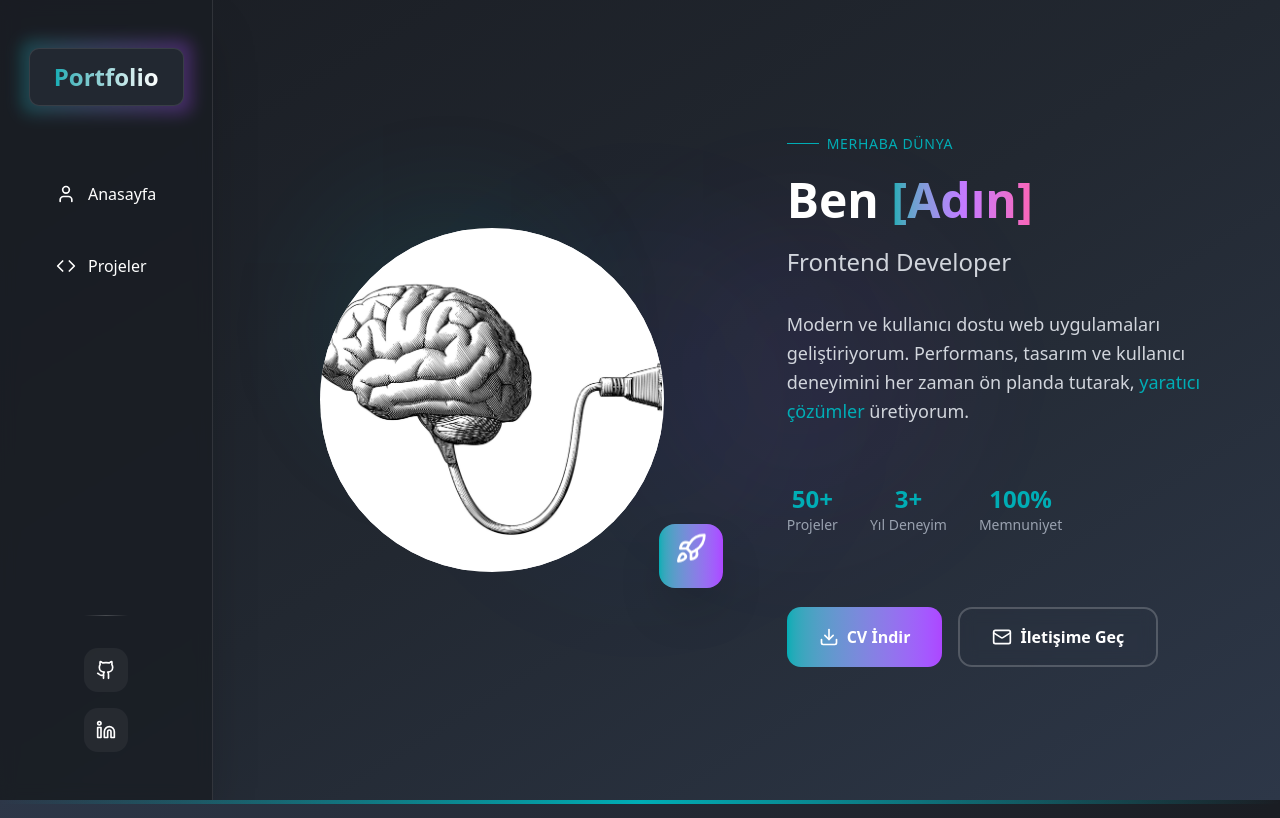
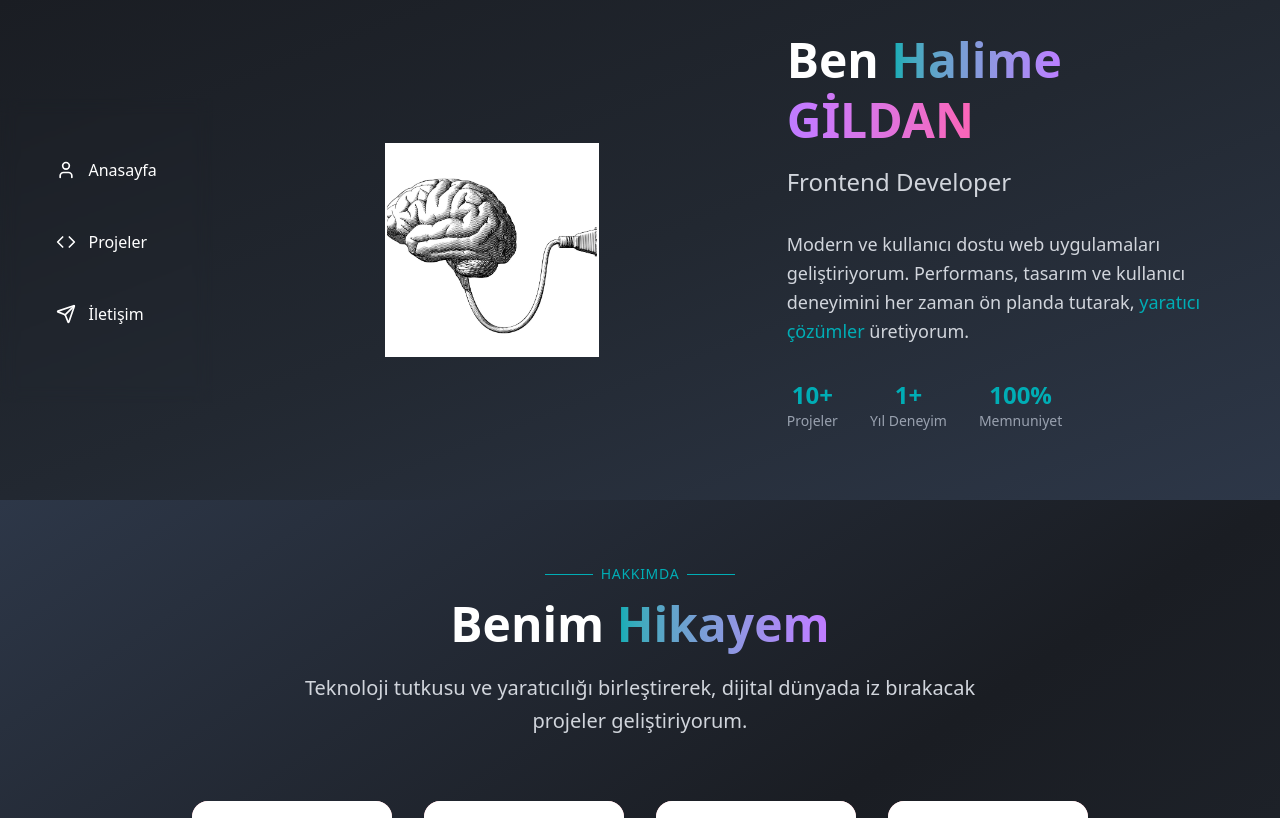
Before and after one commit to halimegldn/portfolio, a Next.js app: page / in a window 1280 px wide. Shown: the top 818 px of the page. Built offline with nearby package versions, Linux system fonts and the light colour scheme.

Commit message:
Tasarım değiştirildi.

```diff
--- a/app/page.tsx
+++ b/app/page.tsx
@@ -1,8 +1,6 @@
-import Image from "next/image"
-import Link from "next/link"
-import { Github, Linkedin, Mail, Download, Code, User, Rocket } from "lucide-react"
+import { Footer } from "@/features/applications/components/footer"
+import { Navbar } from "@/features/applications/components/navbar"
 import { AppCard } from "@/features/applications/components/app-card"
-import { Navbar } from "@/features/applications/components/navbar"
 
 export default function Home() {
 
@@ -11,8 +9,7 @@ export default function Home() {
       {/* Navbar */}
       <Navbar />
       {/* Projeler */}
-      <section id="projects" className="min-h-screen bg-gradient-to-br from-[#2d3748] via-[#1a1d23] to-[#222831] relative">
-        <div className="absolute top-0 left-0 right-0 h-1 bg-gradient-to-r from-transparent via-[#00ADB5] to-transparent"></div>
+      <div id="projects" className="min-h-screen bg-gradient-to-br from-[#2d3748] via-[#1a1d23] to-[#222831] relative">
         <div className="relative z-10 flex items-center justify-center min-h-screen p-16">
           <div className="w-full mx-auto text-center space-y-12 px-32">
             <div className="space-y-4">
@@ -34,7 +31,8 @@ export default function Home() {
             <AppCard />
           </div>
         </div>
-      </section>
+      </div>
+      <Footer />
     </div>
   )
 }
--- a/features/applications/components/app-card.tsx
+++ b/features/applications/components/app-card.tsx
@@ -1,25 +1,28 @@
-import { Description } from "@radix-ui/react-dialog"
 import Image from "next/image";
 
 export function AppCard() {
 
     const cards = [
         {
+            id: "1",
             title: "The card title is here.",
             image: "/resim.jpg",
             Description: "Lorem ipsum dolor sit, amet consectetur adipisicing elit Lorem ipsum dolor sit, amet consectetur adipisicing elit"
         },
         {
+            id: "2",
             title: "The card title is here.",
             image: "/resim.jpg",
             Description: "Lorem ipsum dolor sit, amet consectetur adipisicing elit Lorem ipsum dolor sit, amet consectetur adipisicing elit"
         },
         {
+            id: "3",
             title: "The card title is here.",
             image: "/resim.jpg",
             Description: "Lorem ipsum dolor sit, amet consectetur adipisicing elit Lorem ipsum dolor sit, amet consectetur adipisicing elit"
         },
         {
+            id: "4",
             title: "The card title is here.",
             image: "/resim.jpg",
             Description: "Lorem ipsum dolor sit, amet consectetur adipisicing elit Lorem ipsum dolor sit, amet consectetur adipisicing elit"
@@ -34,6 +37,7 @@ export function AppCard() {
                 cards.map((c) => (
                     <div
                         className="group relative h-[500px] w-full flex-1 overflow-hidden rounded-2xl bg-rose-300 transition-all hover:grow-[1.25]"
+                        key={c.id}
                     >
                         <Image
                             src={c.image}
@@ -41,7 +45,6 @@ export function AppCard() {
                             width={100}
                             height={100}
                             className="absolute inset-0 h-full w-full object-cover"
-                            key={c.title}
                         />
                         <div className="absolute inset-x-0 bottom-0 bg-gradient-to-t from-black/70 from-30% p-4">
                             <div className="w-48">
@@ -58,7 +61,7 @@ export function AppCard() {
                     </div>
                 ))
             }
-            <div
+            {/* <div
                 className="group relative h-[500px] w-full flex-1 overflow-hidden rounded-2xl bg-rose-300 transition-all hover:grow-[1.25]"
             >
                 <img
@@ -79,7 +82,7 @@ export function AppCard() {
                         </div>
                     </div>
                 </div>
-            </div>
+            </div> */}
         </div>
     )
 }
--- a/features/applications/components/footer.tsx
+++ b/features/applications/components/footer.tsx
@@ -12,8 +12,8 @@ export function Footer() {
     ]
 
     return (
-        <div id="iletisim" className="relative w-full bg-gradient-to-br from-[#1a1d23] via-[#222831] to-[#2d3748] py-10">
-            <div className="absolute left-0 right-0 h-1 bg-gradient-to-r from-transparent via-[#00ADB5] to-transparent"></div>
+        <div id="iletisim" className=" w-full bg-gradient-to-br from-[#1a1d23] via-[#222831] to-[#2d3748] py-10">
+            {/* <div className="absolute left-0 right-0 h-1 bg-gradient-to-r from-transparent via-[#00ADB5] to-transparent"></div> */}
 
             <div className="relative mt-5 max-w-4xl mx-auto flex flex-col items-center justify-center gap-8">
 
--- a/features/applications/components/navbar.tsx
+++ b/features/applications/components/navbar.tsx
@@ -1,35 +1,19 @@
 import Link from "next/link";
 import Image from "next/image"
-import { Code, Download, Github, Linkedin, Mail, Rocket, User } from "lucide-react";
+import { Code, Contact, Download, Github, Linkedin, Mail, Rocket, Send, User } from "lucide-react";
 
 export function Navbar() {
 
     const navbarLinks = [
         { id: "1", href: "/", icon: User, iconClass: "w-5 h-5 group-hover:scale-110 transition-transform duration-300", title: "Anasayfa" },
         { id: "2", href: "#projects", icon: Code, iconClass: "w-5 h-5 group-hover:scale-110 transition-transform duration-300", title: "Projeler" },
-    ]
+        { id: "3", href: "#iletisim", icon: Send, iconClass: "w-5 h-5 group-hover:scale-110 transition-transform duration-300", title: "İletişim" },
 
-    const appLinks = [
-        { id: "1", href: "/", icon: Github, iconClass: "w-5 h-5 group-hover:text-[#00ADB5] transition-colors duration-300" },
-        { id: "2", href: "/", icon: Linkedin, iconClass: "w-5 h-5 group-hover:text-[#00ADB5] transition-colors duration-300" },
     ]
 
     return (
-        <div className="flex min-h-screen bg-gradient-to-br from-[#1a1d23] via-[#222831] to-[#2d3748] text-white relative overflow-hidden">
-            <div className="absolute inset-0 overflow-hidden pointer-events-none">
-                <div className="absolute top-1/4 left-1/4 w-64 h-64 bg-[#00ADB5]/10 rounded-full blur-3xl animate-pulse"></div>
-                <div className="absolute bottom-1/3 right-1/4 w-80 h-80 bg-purple-500/10 rounded-full blur-3xl animate-pulse delay-1000"></div>
-                <div className="absolute top-1/2 left-1/2 transform -translate-x-1/2 -translate-y-1/2 w-96 h-96 bg-blue-500/5 rounded-full blur-3xl animate-pulse delay-500"></div>
-            </div>
-            <div className="w-1/6 flex flex-col items-center py-12 bg-[#1a1d23]/80 backdrop-blur-sm shadow-2xl border-r border-white/10 relative z-10">
-                <div className="mb-16 relative group">
-                    <div className="absolute -inset-2 bg-gradient-to-r from-[#00ADB5] to-purple-500 rounded-lg blur opacity-30 group-hover:opacity-60 transition duration-300"></div>
-                    <div className="relative bg-[#222831] px-6 py-3 rounded-lg border border-white/10">
-                        <div className="text-2xl font-bold bg-gradient-to-r from-[#00ADB5] to-white bg-clip-text text-transparent">
-                            Portfolio
-                        </div>
-                    </div>
-                </div>
+        <div className="flex h-[500px] py-6 bg-gradient-to-br from-[#1a1d23] via-[#222831] to-[#2d3748] text-white relative overflow-hidden">
+            <div className="w-1/6 flex flex-col m-auto items-center py-12 bg-transparent backdrop-blur-sm relative z-10">
                 <nav className="flex flex-col gap-6 text-base">
                     {
                         navbarLinks.map((l) => (
@@ -45,43 +29,13 @@ export function Navbar() {
                 </nav>
                 <div className="mt-auto flex flex-col gap-4">
                     <div className="w-full h-px bg-gradient-to-r from-transparent via-white/20 to-transparent mb-4"></div>
-                    {
-                        appLinks.map((app) => (
-                            <Link
-                                href={app.href} key={app.id}
-                                className="p-3 rounded-xl bg-white/5 hover:bg-[#00ADB5]/20 hover:scale-110 transition-all duration-300 group"
-                            >
-                                <app.icon className={app.iconClass} />
-                            </Link>
-                        ))
-                    }
-
-                    {/* <Link
-                        href="#"
-                        className="p-3 rounded-xl bg-white/5 hover:bg-[#00ADB5]/20 hover:scale-110 transition-all duration-300 group"
-                    >
-                        <Github className="w-5 h-5 group-hover:text-[#00ADB5] transition-colors duration-300" />
-                    </Link>
-                    <Link
-                        href="#"
-                        className="p-3 rounded-xl bg-white/5 hover:bg-[#00ADB5]/20 hover:scale-110 transition-all duration-300 group"
-                    >
-                        <Linkedin className="w-5 h-5 group-hover:text-[#00ADB5] transition-colors duration-300" />
-                    </Link>
-                    <Link
-                        href="#"
-                        className="p-3 rounded-xl bg-white/5 hover:bg-[#00ADB5]/20 hover:scale-110 transition-all duration-300 group"
-                    >
-                        <Mail className="w-5 h-5 group-hover:text-[#00ADB5] transition-colors duration-300" />
-                    </Link> */}
                 </div>
             </div>
             <div className="w-5/6 flex items-center justify-center p-16 relative z-10">
                 <div className="flex gap-20 items-center max-w-6xl">
                     <div className="w-1/2 relative group">
-                        {/* <div className="absolute -inset-4 bg-gradient-to-r from-[#00ADB5] via-purple-500 to-pink-500 rounded-2xl blur-xl opacity-30 group-hover:opacity-50 transition duration-500"></div> */}
                         <div className="relative">
-                            <div className="rounded-full overflow-hidden aspect-square w-4/5 h-4/5 mx-auto">
+                            <div className=" overflow-hidden aspect-square w-1/2 h-1/2 mx-auto">
                                 <Image
                                     src="/resim.jpg"
                                     width={500}
@@ -90,22 +44,14 @@ export function Navbar() {
                                     className="object-cover w-full h-full shadow-2xl border-2 border-white/10 group-hover:scale-105 transition-transform duration-500 bg-white"
                                 />
                             </div>
-                            <div className="absolute -bottom-4 -right-4 bg-gradient-to-r from-[#00ADB5] to-purple-500 p-4 rounded-2xl shadow-2xl">
-                                <Rocket className="w-8 h-8 text-white animate-bounce" />
-                            </div>
                         </div>
                     </div>
                     <div className="w-1/2 space-y-8">
                         <div className="space-y-4">
-                            <div className="flex items-center gap-2 text-[#00ADB5] text-sm font-medium tracking-wider uppercase">
-                                <div className="w-8 h-px bg-[#00ADB5]"></div>
-                                <span>Merhaba Dünya</span>
-                            </div>
-
                             <h1 className="text-5xl font-bold leading-tight">
                                 Ben{" "}
                                 <span className="bg-gradient-to-r from-[#00ADB5] via-purple-400 to-pink-400 bg-clip-text text-transparent">
-                                    [Adın]
+                                    Halime GİLDAN
                                 </span>
                             </h1>
                             <div className="text-2xl text-gray-300 font-light">Frontend Developer</div>
@@ -115,13 +61,13 @@ export function Navbar() {
                             her zaman ön planda tutarak,
                             <span className="text-[#00ADB5] font-medium"> yaratıcı çözümler</span> üretiyorum.
                         </p>
-                        <div className="flex gap-8 py-6">
+                        <div className="flex gap-8">
                             <div className="text-center">
-                                <div className="text-2xl font-bold text-[#00ADB5]">50+</div>
+                                <div className="text-2xl font-bold text-[#00ADB5]">10+</div>
                                 <div className="text-sm text-gray-400">Projeler</div>
                             </div>
                             <div className="text-center">
-                                <div className="text-2xl font-bold text-[#00ADB5]">3+</div>
+                                <div className="text-2xl font-bold text-[#00ADB5]">1+</div>
                                 <div className="text-sm text-gray-400">Yıl Deneyim</div>
                             </div>
                             <div className="text-center">
@@ -129,23 +75,11 @@ export function Navbar() {
                                 <div className="text-sm text-gray-400">Memnuniyet</div>
                             </div>
                         </div>
-                        <div className="flex gap-4 pt-4">
-                            <button className="group relative px-8 py-4 bg-gradient-to-r from-[#00ADB5] to-purple-500 rounded-xl font-semibold overflow-hidden transition-all duration-300 hover:scale-105 hover:shadow-2xl hover:shadow-[#00ADB5]/25">
-                                <span className="relative z-10 flex items-center gap-2">
-                                    <Download className="w-5 h-5" />
-                                    CV İndir
-                                </span>
-                                <div className="absolute inset-0 bg-gradient-to-r from-purple-500 to-pink-500 opacity-0 group-hover:opacity-100 transition-opacity duration-300"></div>
-                            </button>
-
-                            <button className="px-8 py-4 border-2 border-white/20 rounded-xl font-semibold backdrop-blur-sm hover:border-[#00ADB5]/50 hover:bg-white/5 transition-all duration-300 flex items-center gap-2">
-                                <Mail className="w-5 h-5" />
-                                İletişime Geç
-                            </button>
+                        <div className="flex gap-4 pt-2">
                         </div>
                     </div>
                 </div>
-            </div>
+            </div >
         </div >
     )
 }
```
